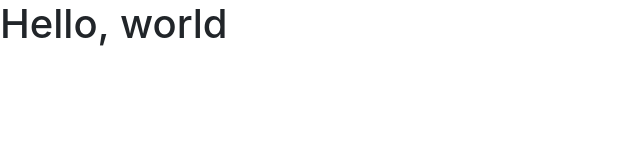
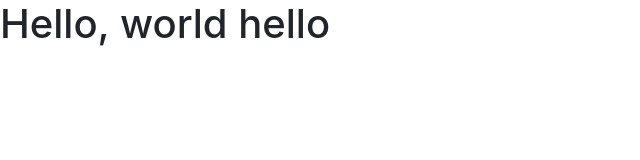
Before and after one commit to kaw393939/is117Fall2020, a plain HTML site: page index.html in a window 1280 px wide. Shown: the whole page, without its empty margins (0-640 px from the left). Drawn offline with nearby package versions, Linux system fonts and the light colour scheme.

Commit message:
Update index.html

```diff
--- a/index.html
+++ b/index.html
@@ -6,7 +6,7 @@
     <link rel="stylesheet" href="bower_components/bootstrap/dist/css/bootstrap.min.css">
   </head>
   <body>
-    <h1>Hello, world</h1>
+    <h1>Hello, world hello</h1>
     <script src="http://code.jquery.com/jquery.js"></script>
   </body>
 </html>
```
